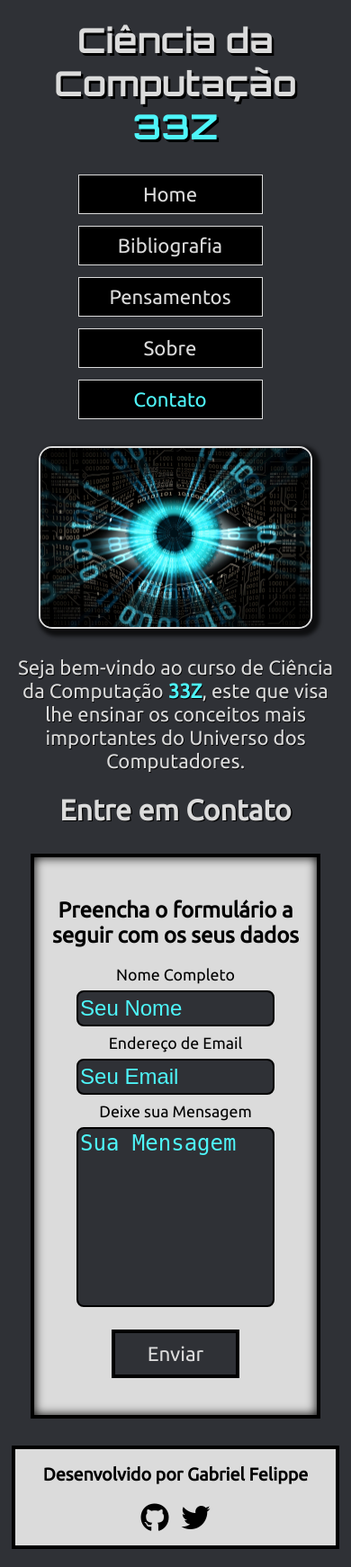
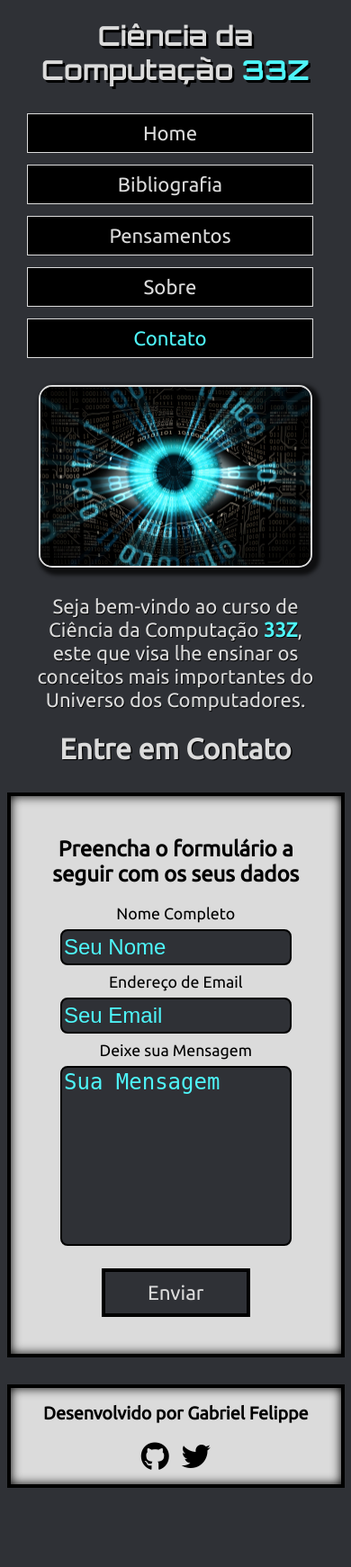
Before and after one commit to the-akira/cc33z-webiste, a Django app: page /contato/ in a window 390 px wide. Shown: the whole page at 90% size. After the commit the page ends 1654 px from the top, so only its background shows below. Run offline with Django 3.2, Linux system fonts and the light colour scheme; some libraries are stand-ins or nearby versions.

Commit message:
Melhorias na Responsividade do Website

```diff
--- a/cursos/static/css/styles.css
+++ b/cursos/static/css/styles.css
@@ -15,6 +15,8 @@ body {
   font-family: 'Orbitron', sans-serif;
   color: #DBDBDB;
   text-shadow: 2.5px 2.5px black;
+  padding-right: 30px;
+  padding-left: 30px;
 }
 
 .main-image {
@@ -24,6 +26,11 @@ body {
   border: 2.5px solid #DBDBDB;
   box-shadow: 4.1px 4.1px 4.1px 4.1px rgb(0 0 0 / 70%);
   border-radius: 15px;
+  transition: 0.5s all ease-in-out;
+}
+
+.main-image:hover {
+  transform: scale(0.97);
 }
 
 .main-text {
@@ -35,6 +42,8 @@ body {
   text-align: center;
   text-shadow: 0.72px 0.72px black;
   font-family: 'Ubuntu', sans-serif;
+  padding-right: 20px;
+  padding-left: 20px;
 }
 
 .navbar {
@@ -65,6 +74,8 @@ body {
   margin-bottom: 0px;
   text-shadow: 1.3px 1.3px black;
   font-family: 'Ubuntu', sans-serif;
+  padding-right: 20px;
+  padding-left: 20px;
 }
 
 .titulo-sobre {
@@ -131,6 +142,8 @@ body {
 .cursos > h2 {
   font-size: 1.9rem;
   font-family: 'Ubuntu', sans-serif;
+  padding-right: 30px;
+  padding-left: 30px;
 }
 
 .fa-search-plus, .fa-twitter, .fa-github {
@@ -187,6 +200,7 @@ footer {
   border: 4px solid black;
   padding: 15px 0px 15px 0px;
   margin-bottom: 20px;
+  box-shadow: inset 0 0 12px #000000;
 }
 
 .livros {
@@ -204,6 +218,8 @@ footer {
 .livro-titulo {
   font-family: 'Ubuntu', sans-serif;
   font-size: 2rem;
+  padding-right: 30px;
+  padding-left: 30px;
 }
 
 .livros > img {
@@ -310,6 +326,8 @@ footer {
 
 .contato-text {
   font-family: 'Ubuntu', sans-serif;
+  padding-right: 30px;
+  padding-left: 30px;
 }
 
 span {
@@ -329,18 +347,19 @@ span {
   border: 3px solid #4EF5F9;
 }
 
-@media screen and (max-width: 1175px) {
-  .livros {
-    width: 80%;
-  }
+::-webkit-scrollbar-thumb:hover {
+  border: 3px solid #DBDBDB;
 }
 
-@media screen and (max-width: 1000px) {
+@media screen and (max-width: 1150px) {
   .cursos {
-    width: 85%;
+    width: 75%;
+  }
+  .livros {
+    width: 75%;
   }
   footer {
-    width: 85%;
+    width: 75%;
   }
 }
 
@@ -356,6 +375,9 @@ span {
     font-size: 2.4rem;
   }
   .cursos {
+    width: 85%;
+  }
+  .livros {
     width: 85%;
   }
   .cursos > h2 {
@@ -387,6 +409,9 @@ span {
   .livros > p:last-child {
     text-align: center;
   }
+  .sobre-detalhes {
+    width: 80%;
+  }
   .sobre-detalhes > p {
     font-size: 1.09rem;
     text-align: center;
@@ -402,6 +427,15 @@ span {
 }
 
 @media screen and (max-width: 680px) {
+  .cursos {
+    width: 90%;
+  }
+  .livros {
+    width: 90%;
+  }
+  footer {
+    width: 90%;
+  }
   .paginas {
     display: flex;
     flex-wrap: wrap;
@@ -417,9 +451,19 @@ span {
 
 @media screen and (max-width: 550px) {
   .cursos {
-    width: 95%;
+    width: 98%;
+  }
+  .livros {
+    width: 98%;
   }
   footer {
-    width: 95%;
+    width: 98%;
+  }
+  .main-title {
+    font-size: 1.9rem;
+  }
+  .navbar > a {
+    width: 80%;
+    text-align: center;
   }
 }
```
